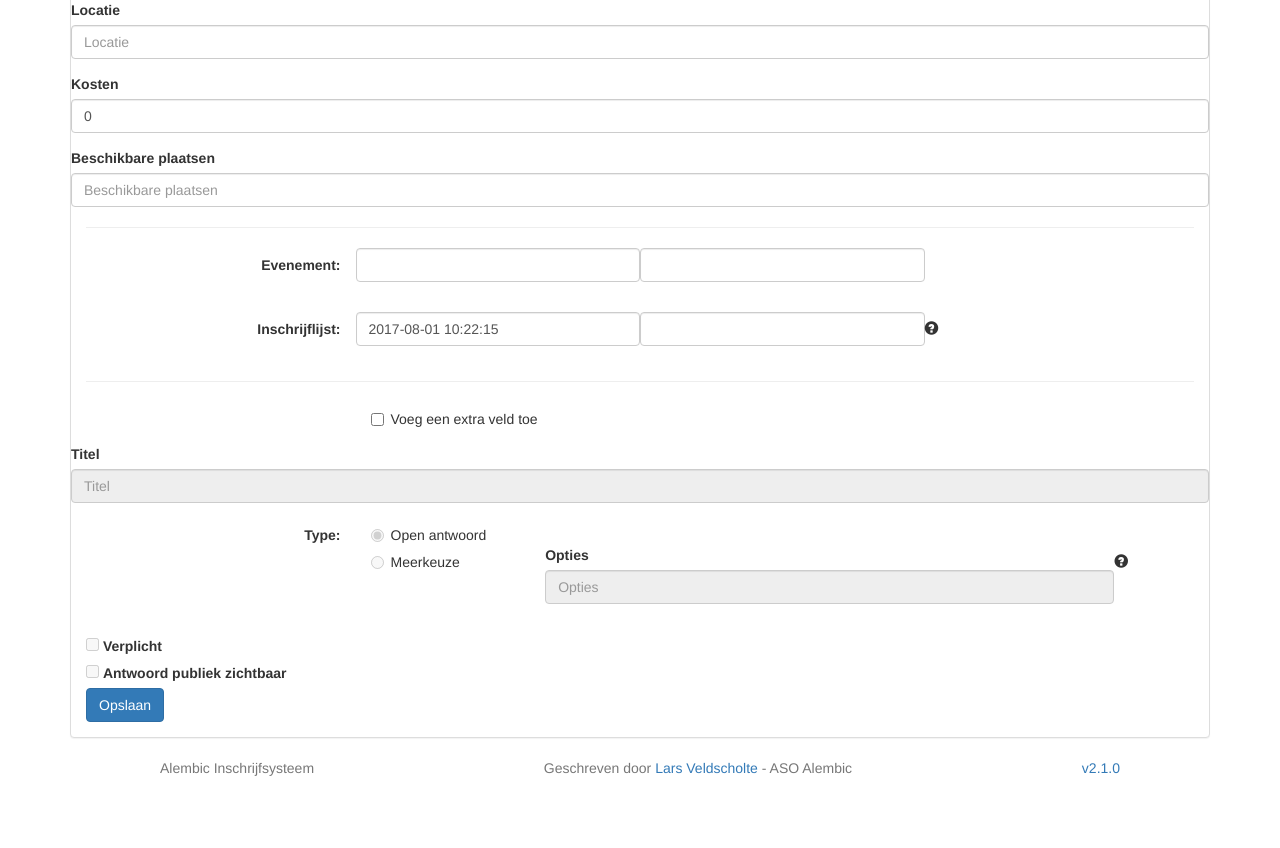
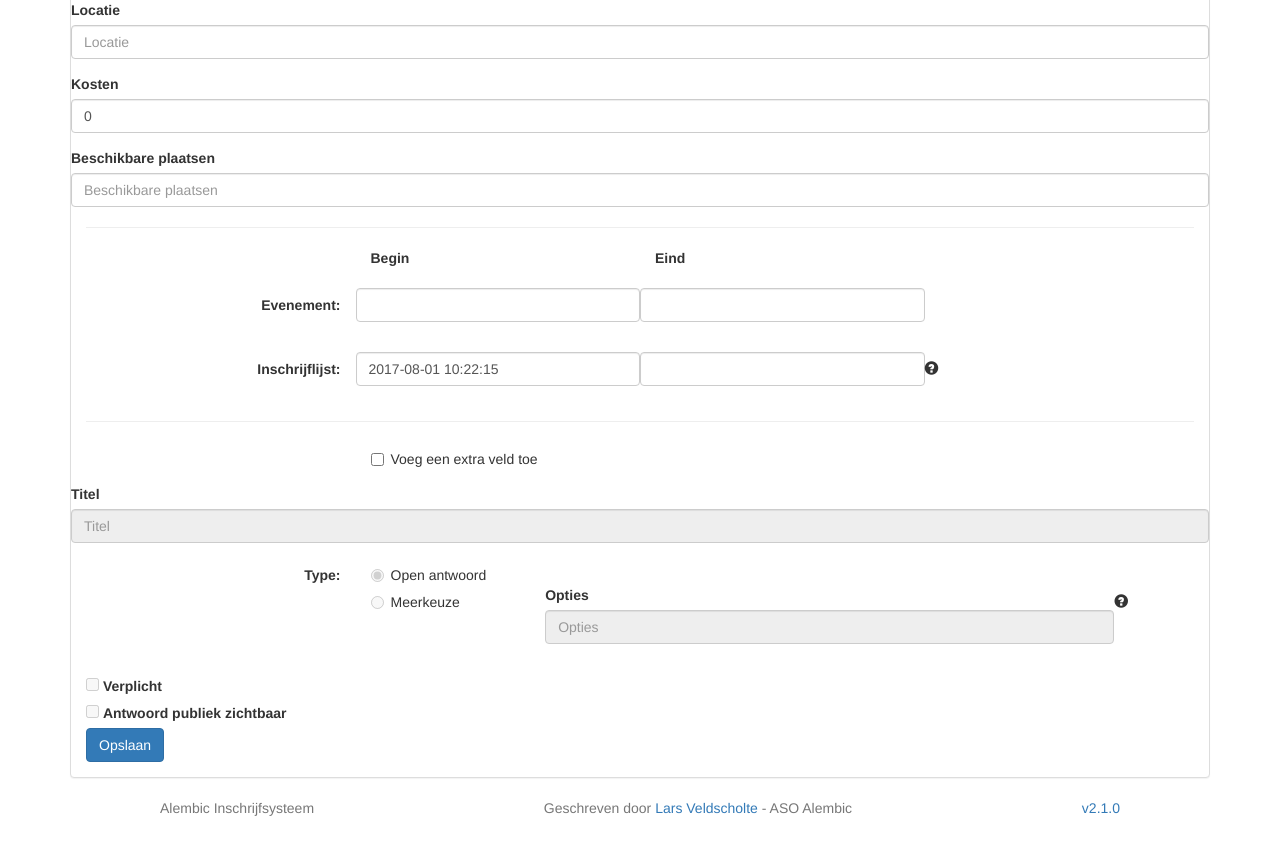
Before and after one commit to ASO-Alembic/Inschrijflijst, a Django app: page /events/create in a window 1280 px wide. Shown: the part 580-1428 px from the top of the page. Before the commit the page ends 1356 px from the top, so only its background shows below. Run offline with Django 3.2, Linux system fonts and the light colour scheme; the visitor is signed in with stand-in values (Sample User, id 1); data comes from the database, SQL or seed files in the repository; data that the repository does not hold is empty; parts of the project's set-up code (start-up, migrations or seed data) failed here and were passed over; some libraries are stand-ins or nearby versions.

Commit message:
Add "begin" and "eind" labels for date fields

```diff
--- a/app/templates/include/event_form.html
+++ b/app/templates/include/event_form.html
@@ -11,6 +11,10 @@
 
 <hr>
 
+<div class="form-group">
+	<label class="col-md-3 col-md-offset-3">Begin</label>
+	<label class="col-md-3">Eind</label>
+</div>
 <div class="form-group">
 	<label class="control-label col-md-3">Evenement:</label>
 	<div class="col-md-3">
```
